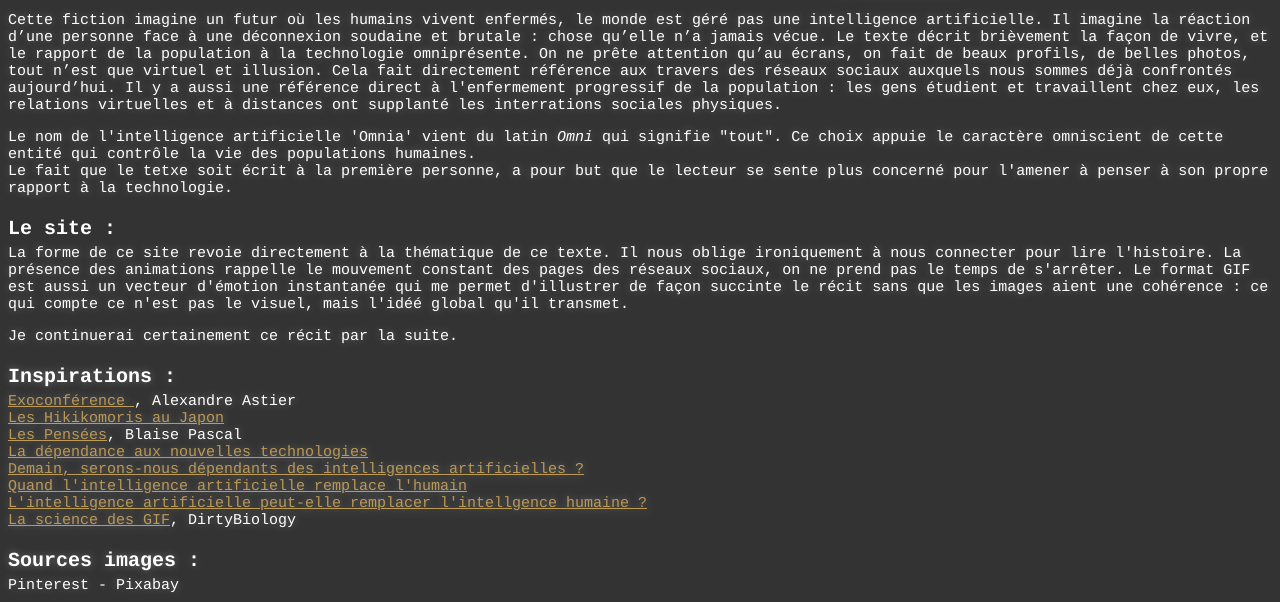
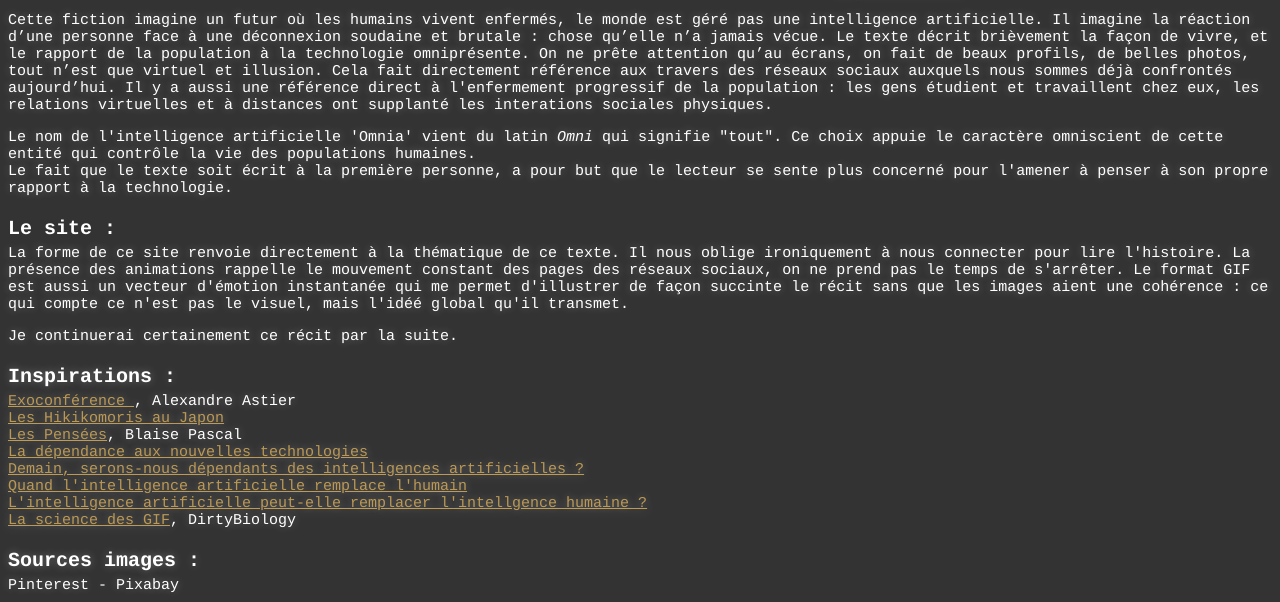
Before and after one commit to gaellou/Workshop-D-connexion, a plain HTML site: page Projet.html in a window 1280 px wide. Shown: the part 326-928 px from the top of the page. Drawn offline with Linux system fonts and the light colour scheme.

Commit message:
orthographe

```diff
--- a/Projet.html
+++ b/Projet.html
@@ -15,14 +15,14 @@
 <div>
 Cette fiction imagine un futur où les humains vivent enfermés, le monde est géré pas une intelligence artificielle. Il imagine la réaction d’une personne face à une déconnexion soudaine et brutale : chose qu’elle n’a jamais vécue.
 Le texte décrit brièvement la façon de vivre, et le rapport de la population à la technologie omniprésente. On ne prête attention qu’au écrans, on fait de beaux profils, de belles photos, tout n’est que virtuel et illusion. Cela fait directement référence aux travers des réseaux sociaux auxquels nous sommes déjà confrontés aujourd’hui.
-Il y a aussi une référence direct à l'enfermement progressif de la population : les gens étudient et travaillent chez eux, les relations virtuelles et à distances ont supplanté les interrations sociales physiques.
+Il y a aussi une référence direct à l'enfermement progressif de la population : les gens étudient et travaillent chez eux, les relations virtuelles et à distances ont supplanté les interations sociales physiques.
 </div>
 <h2> </h2>
 <div>Le nom de l'intelligence artificielle 'Omnia' vient du latin <i>Omni</i> qui signifie "tout". Ce choix appuie le caractère omniscient de cette entité qui contrôle la vie des populations humaines.</div>
-<div>Le fait que le tetxe soit écrit à la première personne, a pour but que le lecteur se sente plus concerné pour l'amener à penser à son propre rapport à la technologie.</div>
+<div>Le fait que le texte soit écrit à la première personne, a pour but que le lecteur se sente plus concerné pour l'amener à penser à son propre rapport à la technologie.</div>
 <h2> </h2>
 <h3> Le site :</h3>
-<div> La forme de ce site revoie directement à la thématique de ce texte. Il nous oblige ironiquement à nous connecter pour lire l'histoire.
+<div> La forme de ce site renvoie directement à la thématique de ce texte. Il nous oblige ironiquement à nous connecter pour lire l'histoire.
 La présence des animations rappelle le mouvement constant des pages des réseaux sociaux, on ne prend pas le temps de s'arrêter. Le format GIF est aussi un vecteur d'émotion instantanée qui me permet d'illustrer de façon succinte le récit sans que les images aient une cohérence : ce qui compte ce n'est pas le visuel, mais l'idéé global qu'il transmet.</div>
 <h2> </h2>
 <div> Je continuerai certainement ce récit par la suite.</div>
```
